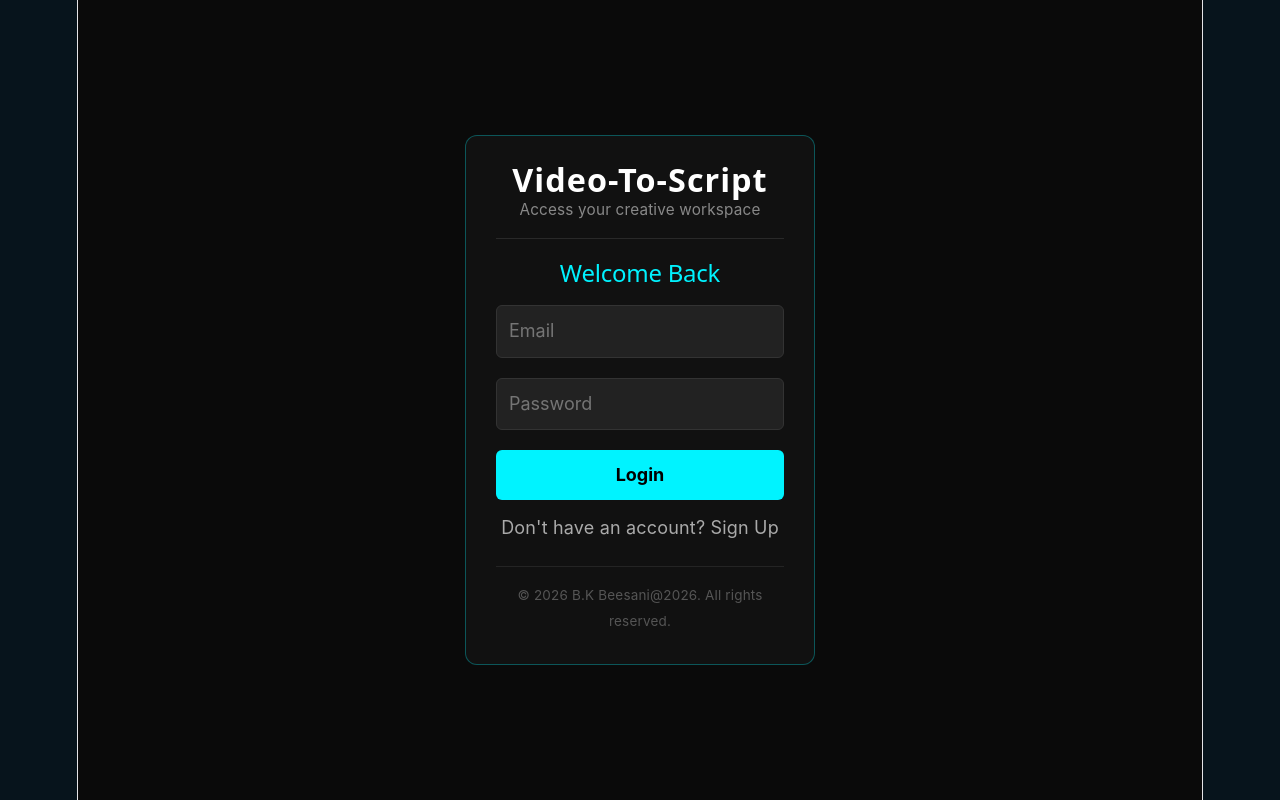
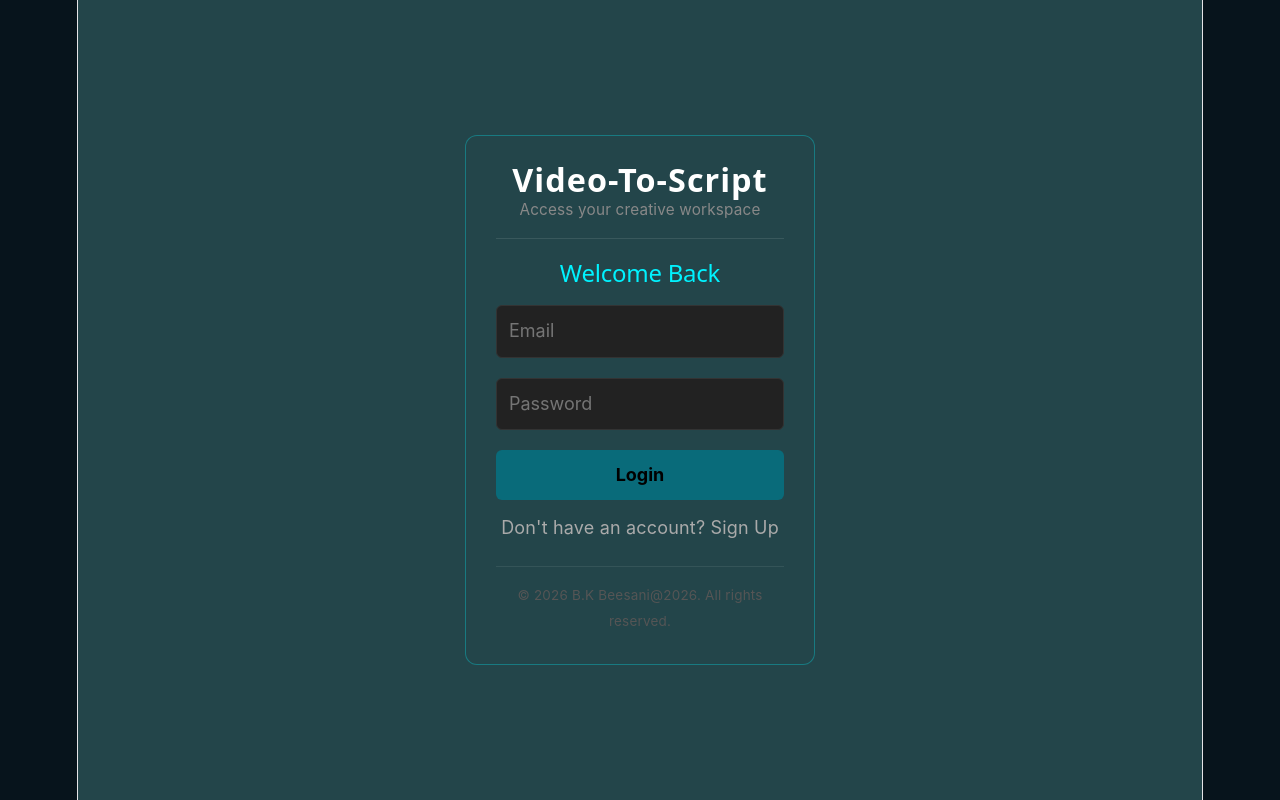
Before and after one commit to beesani1992/Vercel_Frontend, a React (Vite) app: page / in a window 1280 px wide. Built offline with nearby package versions, Linux system fonts and the light colour scheme.

Commit message:
Update2 AuthPage.jsx

```diff
--- a/src/AuthPage.jsx
+++ b/src/AuthPage.jsx
@@ -149,11 +149,11 @@ export default function AuthPage({ onLoginSuccess }) {
 }
 
 // Inline Styles
-const containerStyle = { display: 'flex', justifyContent: 'center', alignItems: 'center', minHeight: '100vh', background: '#0a0a0a' };
-const cardStyle = { background: '#111', padding: '30px', borderRadius: '12px', border: '1px solid rgba(0,243,255,0.3)', width: '350px' };
+const containerStyle = { display: 'flex', justifyContent: 'center', alignItems: 'center', minHeight: '100vh', padding: '20px', boxSizing: 'border-box', background: '#23454a' };
+const cardStyle = { background: '#23454a', padding: '30px', borderRadius: '12px', border: '1px solid rgba(0,243,255,0.3)', width: '100%', maxWidth: '350px', boxSizing: 'border-box' };
 const headerStyle = { textAlign: 'center', marginBottom: '20px', borderBottom: '1px solid rgba(255,255,255,0.1)', paddingBottom: '15px' };
 const brandTitleStyle = { color: '#fff', fontSize: '1.8rem', margin: '0 0 5px 0', letterSpacing: '1px', fontWeight: 'bold' };
 const subtitleStyle = { color: '#888', fontSize: '0.85rem', margin: 0 };
 const inputStyle = { width: '100%', padding: '12px', margin: '10px 0', background: '#222', border: '1px solid #333', color: '#fff', borderRadius: '6px', boxSizing: 'border-box' };
-const btnStyle = { width: '100%', padding: '12px', background: '#00f3ff', color: '#000', border: 'none', borderRadius: '6px', fontWeight: 'bold', cursor: 'pointer', marginTop: '10px' };
+const btnStyle = { width: '100%', padding: '12px', background: '#096b7a', color: '#000', border: 'none', borderRadius: '6px', fontWeight: 'bold', cursor: 'pointer', marginTop: '10px' };
 const copyrightStyle = { marginTop: '25px', paddingTop: '15px', borderTop: '1px solid rgba(255,255,255,0.08)', textAlign: 'center', color: '#555', fontSize: '0.75rem' };
```
